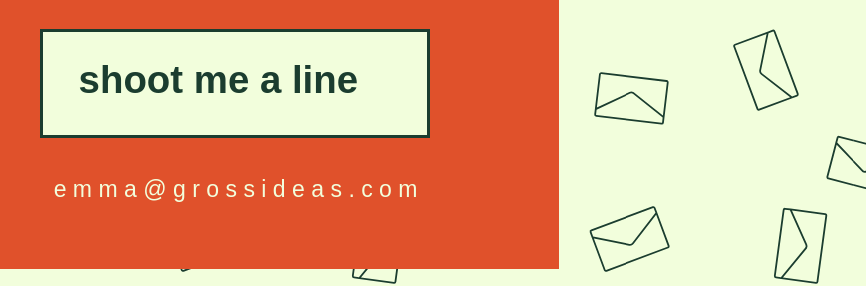
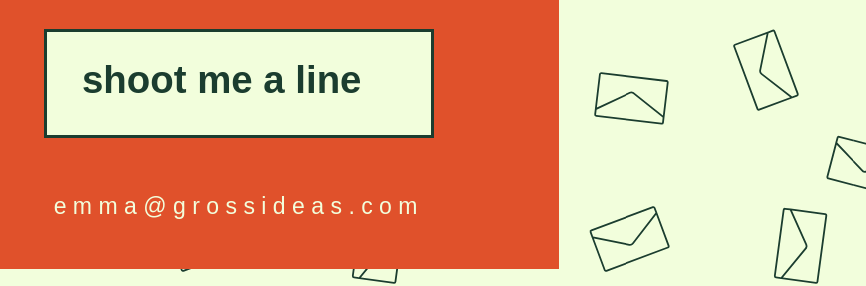
Before and after one commit to emmajeanne/personalSite, a plain HTML site: page contact.html in a window 1280 px wide. Shown: the part 256-542 px from the top of the page, 414-1280 px from the left. Drawn offline with Linux system fonts and the light colour scheme; a web font is replaced by a local one.

Commit message:
adding styling to coontcat button

```diff
--- a/contact.css
+++ b/contact.css
@@ -187,13 +187,13 @@ div.contactTxt img{
 background-color:  #F2FEDC;
 width: 30vw;
 height: 8vw;
-margin-left: 9.5vw;
 margin-top: 2.5vw;
   transition: .3s ease;
   overflow: hidden;
 border-width: .3vw;
 border-style: solid;
 border-color: #1B3D2F;
+display: inline-block;
 }
 
 .contactButton:hover{
@@ -239,7 +239,7 @@ opacity: 0;
   font-family: degular-text, sans-serif;
   color: #F2FEDC;
   text-align: center;
-margin-top: 3vw;
+margin-top: 4vw;
   font-size:1.8vw;
   letter-spacing: .5vw;
 }
```
